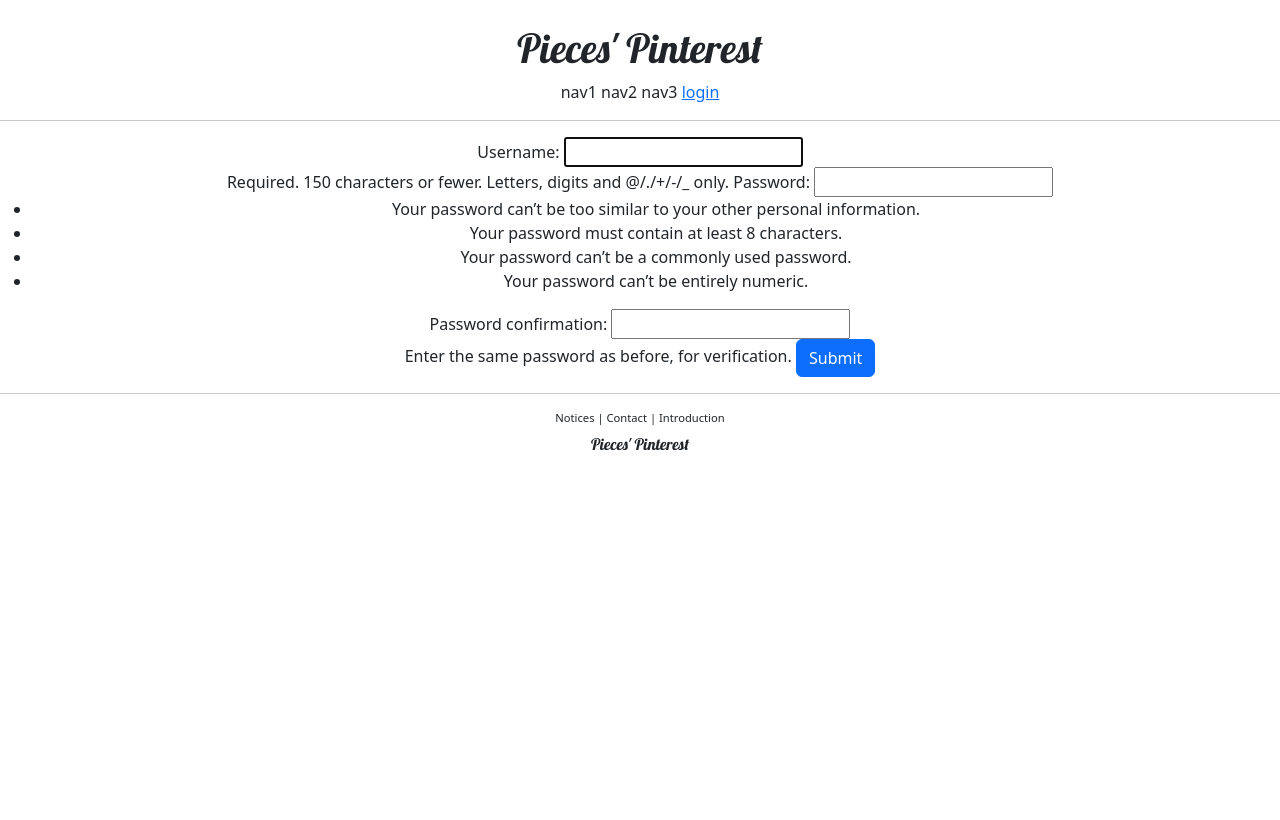
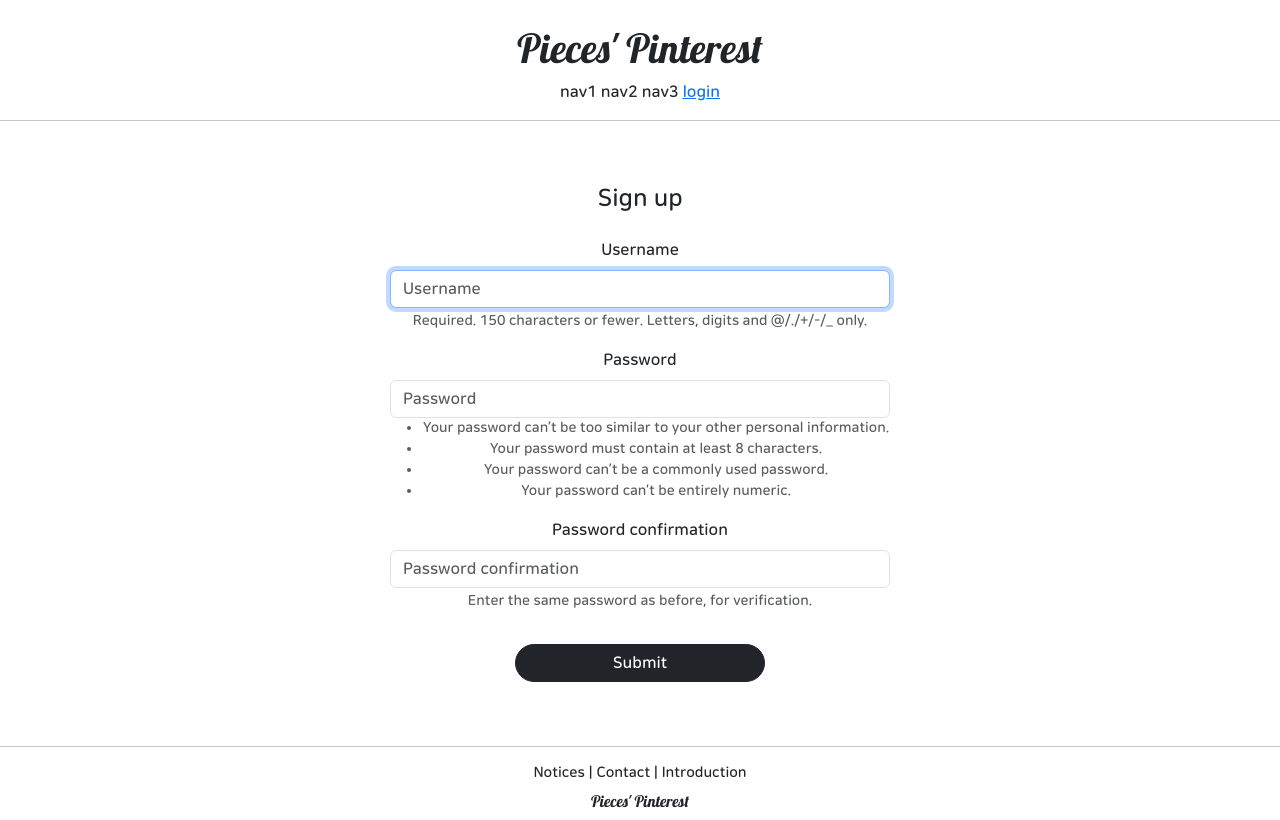
Before and after one commit to Pieces98/Django_PinterestClone, a Django app: page /account/create/ in a window 1280 px wide. Before the commit the page ends 451 px from the top, so only its background shows below. Run offline with Django 4.2, Linux system fonts and the light colour scheme; some libraries are stand-ins or nearby versions.

Commit message:
django course ch.23 commit

```diff
--- a/accountApp/templates/accountApp/create.html
+++ b/accountApp/templates/accountApp/create.html
@@ -1,14 +1,20 @@
 {% extends 'base.html' %}
+{% load bootstrap5 %}
 
 {% block content %}
 
-<div class="text-center">
+<div style="text-align: center; max-width: 500px; margin: 4rem auto;">
     <form action="{% url 'accountApp:create' %}" method="post">
+        <div>
+            <h4 class="mb-4">
+                Sign up
+            </h4>
+        </div>
         {% csrf_token %}
 
-        {{ form }}
+        {% bootstrap_form form %}
 
-        <input type="submit" class="btn btn-primary">
+        <input type="submit" class="btn btn-dark rounded-pill col-6 mt-3">
     </form>
 </div>
 
--- a/accountApp/views.py
+++ b/accountApp/views.py
@@ -22,7 +22,7 @@ def hello_world(request):
         return HttpResponseRedirect(reverse('accountApp:hello_world'))
     else:
         hello_world_list = HelloWorld.objects.all()
-        return render(request, 'accountApp/hello_world.html', context={'hell o_world_list': hello_world_list})
+        return render(request, 'accountApp/hello_world.html', context={'hello_world_list': hello_world_list})
 
 class AccountCreateView(CreateView):
     model = User
--- a/piecesPinterest/settings.py
+++ b/piecesPinterest/settings.py
@@ -49,7 +49,10 @@ INSTALLED_APPS = [
     'django.contrib.sessions',
     'django.contrib.messages',
     'django.contrib.staticfiles',
-    'accountApp'
+
+    'bootstrap5',
+
+    'accountApp',
 ]
 
 MIDDLEWARE = [
--- a/static/base.css
+++ b/static/base.css
@@ -3,7 +3,7 @@
 }
 
 .footer_nav {
-    font-size: .7rem;
+    font-size: .9rem;
 }
 
 .header_nav {
--- a/templates/base.html
+++ b/templates/base.html
@@ -3,7 +3,7 @@
 
 {% include 'head.html' %}
 
-<body>
+<body style="font-family: 'NanumSquareR';">
 
     {% include 'header.html' %}
 
--- a/templates/head.html
+++ b/templates/head.html
@@ -13,4 +13,11 @@
 
     <!--    Default CSS Link    -->
     <link rel="stylesheet" type="text/css" href="{% static 'base.css' %}">
+
+    <style>
+        @font-face {
+            font-family: 'NanumSquareR';
+            src: local('NanumSquareR'), url("{% static 'fonts/NanumSquareRoundOTFB.otf' %}") format("opentype");
+        }
+    </style>
 </head>
```
Also changed, not shown: accountApp/templates/accountApp/login.html (+4 -3 lines), static/fonts/NanumSquareRoundOTFB.otf (added).
